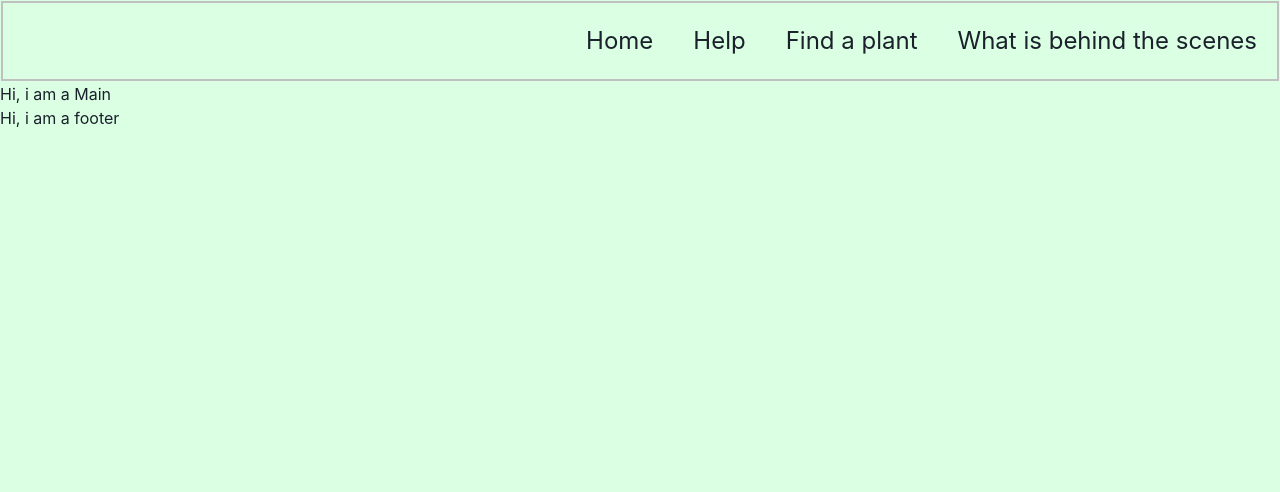
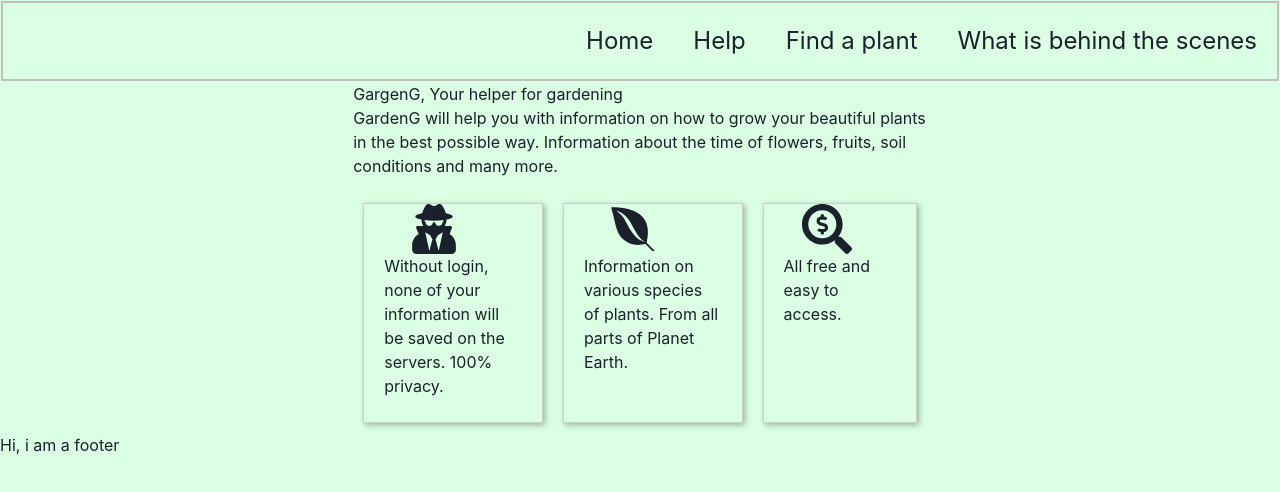
Before and after one commit to victorvhs/GardenG, a Next.js app: page / in a window 1280 px wide. Shown: the top 492 px of the page. Built offline with nearby package versions, Linux system fonts and the light colour scheme.

Commit message:
Landpage e csss

```diff
--- a/components/Cards/index.js
+++ b/components/Cards/index.js
@@ -0,0 +1,18 @@
+import { Children } from "react";
+
+
+export default function Cards({description,icon}){
+  return(
+    <div className='container'>
+      <main className="cards">
+        <article className="card">
+          <i>{icon}</i>
+          <div className="text">
+            {description}
+          </div>
+        </article>
+        </main>
+
+    </div>
+  )
+}
--- a/components/MainContent.js
+++ b/components/MainContent.js
@@ -1,8 +1,33 @@
-
+import {Container } from "@chakra-ui/react"
+import { FaBeer, FaEnvira, FaMoneyBillWave, FaSearchDollar, FaUserSecret } from 'react-icons/fa'
+import Cards from './Cards'
 export default function MainContent(){
   return(
-    <div>
-      <h1>Hi, i am a Main</h1>
-    </div>
-  )
+    <Container>
+      <div className="title">
+        <h1>GargenG, Your helper for gardening</h1>
+      </div>
+      <div className="description">
+        <p>
+        GardenG will help you with information on how to grow your beautiful plants in the best possible way.
+        Information about the time of flowers, fruits, soil conditions and many more.
+        </p>
+      </div>
+      <div className="CardsContainer">
+        <Cards
+        description="Without login, none of your information will be saved on the servers. 100% privacy."
+        icon={<FaUserSecret/>}/>
+        <Cards
+        description="Information on various species of plants.
+        From all parts of Planet Earth."
+        icon={<FaEnvira/>}
+        />
+        <Cards
+        description="All free and easy to access."
+        icon={<FaSearchDollar/>}
+        />
+      </div>
+
+    </Container>
+    )
 }
--- a/package.json
+++ b/package.json
@@ -16,6 +16,7 @@
     "next": "10.0.3",
     "node-fetch": "^2.6.1",
     "react": "17.0.1",
-    "react-dom": "17.0.1"
+    "react-dom": "17.0.1",
+    "react-icons": "^4.1.0"
   }
 }
--- a/pages/_app.js
+++ b/pages/_app.js
@@ -1,4 +1,5 @@
 import '../styles/globals.css'
+import '../styles/Card.css'
 import {ChakraProvider} from "@chakra-ui/react"
 function MyApp({ Component, pageProps }) {
   return(
--- /dev/null
+++ b/styles/Card.css
@@ -0,0 +1,27 @@
+.CardsContainer{
+  display: flex;
+  flex-direction: row;
+  background-color: brown;
+
+}
+.cards{
+  margin-top: 25px;
+}
+.card{
+  max-width: 290px;
+  height: 220px;
+  margin: 10px;
+  border: 1px solid #ccc;
+  box-shadow: 2px 2px 6px 0px rgba(0,0,0,0.3);
+
+}
+i{
+  font-size: 50px;
+  display: block;
+  margin-left: auto;
+  margin-right: auto;
+  width: 50%;
+}
+.card .text{
+  padding: 0 20px 20px;
+}
--- a/styles/globals.css
+++ b/styles/globals.css
@@ -1,10 +1,9 @@
+@import url('https://fonts.googleapis.com/css2?family=Poppins:wght@200&display=swap');
 html,
 body {
   padding: 0;
   margin: 0;
-  font-family: -apple-system, BlinkMacSystemFont, Segoe UI, Roboto, Oxygen,
-    Ubuntu, Cantarell, Fira Sans, Droid Sans, Helvetica Neue, sans-serif;
-
+  font-family: 'Poppins', sans-serif;
 }
 a {
   color: inherit;
@@ -13,6 +12,7 @@ a {
 * {
   box-sizing: border-box;
   background-color: #daffe2 ;
+
 }
 .menuBar{
   font-size: x-large;
```
Also changed, not shown: 1 other file (tests, documents, lock files or other folders).
